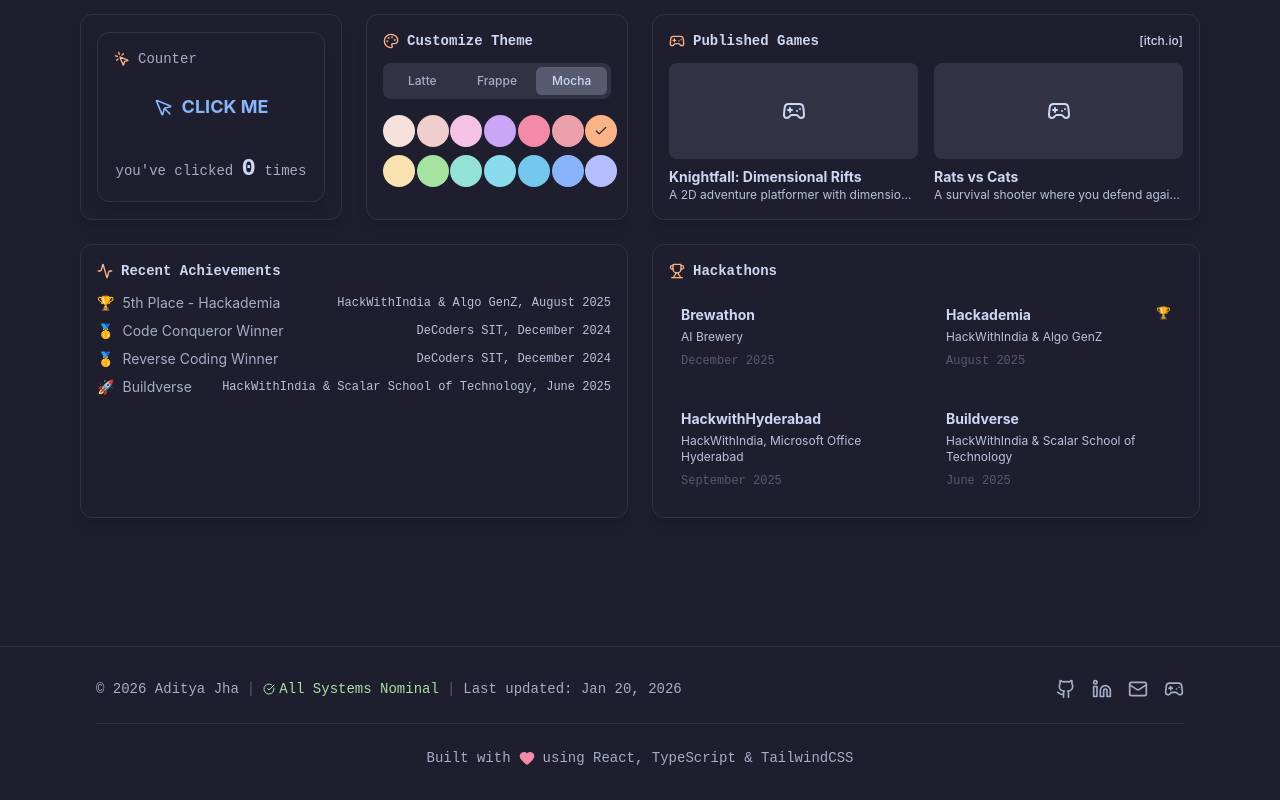
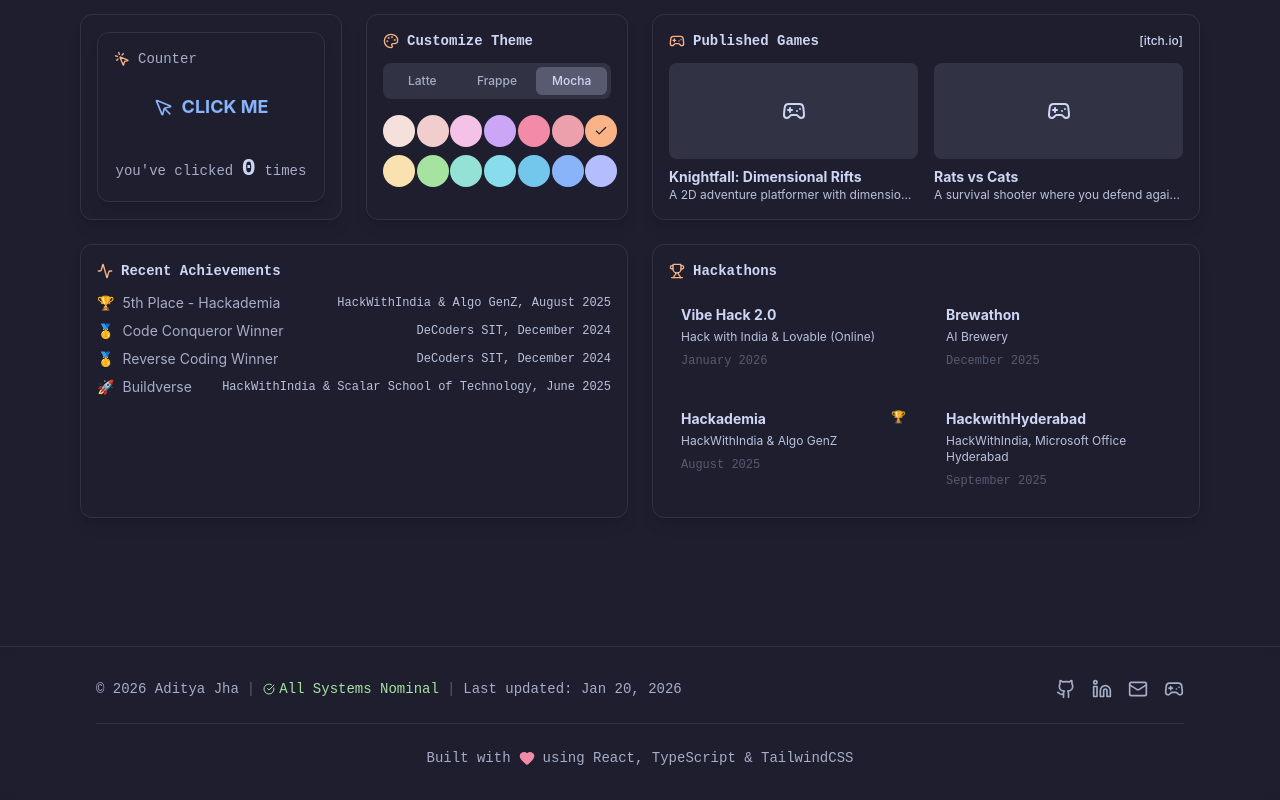
Before and after one commit to Aditya-J07/portfolio, a React (Vite) app: page / in a window 1280 px wide. Shown: the part 1028-1828 px from the top of the page. Built offline with nearby package versions, Linux system fonts and the light colour scheme.

Commit message:
added a hackathon

```diff
--- a/src/data/hackathons.ts
+++ b/src/data/hackathons.ts
@@ -7,6 +7,11 @@
 }
 
 export const hackathons: Hackathon[] = [
+    {
+        name: 'Vibe Hack 2.0',
+        date: 'January 2026',
+        organizer: 'Hack with India & Lovable (Online)',
+    },
     {
         name: 'Brewathon',
         date: 'December 2025',
```
